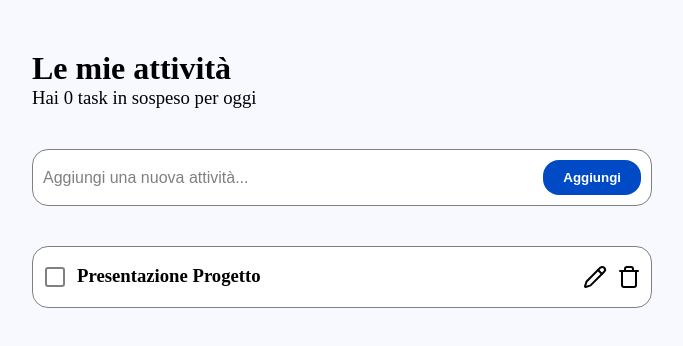
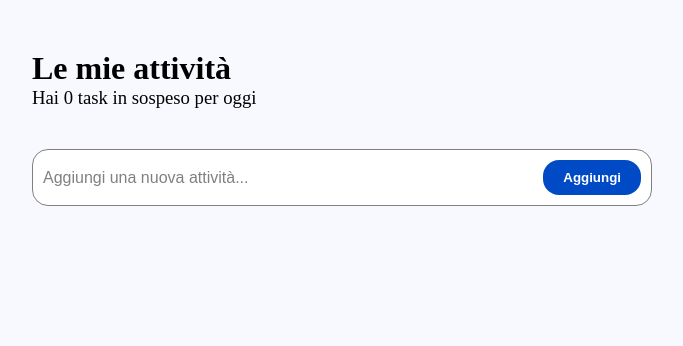
Before and after one commit to Ka-Scaccia/1_ToDoList, a React (Create React App) app: page / in a window 1280 px wide. Shown: the top 346 px of the page, without its empty margins (298-981 px from the left). Built offline with nearby package versions, Linux system fonts and the light colour scheme.

Commit message:
aggiunta funzionalità: aggiungere task

```diff
--- a/src/App.js
+++ b/src/App.js
@@ -8,9 +8,12 @@ import { Header } from "./componenti/Header.js";
 import { useState } from "react";
 
 function App() {
-  // useState
+  // ARRAY
+  const [tasks, setTasks] = useState([]);
+  // USESTATE
   // contatore task
   const [countActivity, setCountActivity] = useState(0);
+  // contenuto nuova task
   const [activity, setActivity] = useState("");
   // controllo click btn "Aggiungi"
   const [isClicked, setIsClicked] = useState(false);
@@ -28,6 +31,51 @@ function App() {
   const [isClickedDelete, setIsClickedDelete] = useState(false);
   const yesDelete = () => setIsClickedDelete(true);
   const noDelete = () => setIsClickedDelete(false);
+  // FUNCTION
+  // aggiungi un nuovo task: se il contenuto dell'input è popolato
+  // aggiungi un nuovo array e resetta contenuto input e controllo click BTN
+  const addTask = () => {
+    if (!activity.trim()) {
+      alert("Scrivere qualcosa!");
+      return;
+    }
+    const newTask = { id: Date.now(), title: activity };
+    setTasks((prev) => [...prev, newTask]);
+    setActivity("");
+    setIsClicked(false);
+  };
+
+  // se l'utente ha cliccato il bottone "Aggiungi"
+  if (setIsClicked) {
+    return (
+      <>
+        <div className="App container">
+          <div className="contenitorePrincipale flex">
+            <div className="box1">
+              <Header count={countActivity} setCount={setCountActivity} />
+            </div>
+            <div className="box2">
+              <AddNewTask
+                content={activity}
+                setContent={setActivity}
+                clickedBtn={addTask}
+              />
+            </div>
+            {/* ritorno la lista dei tasks */}
+            {tasks.map((task) => (
+              <Task
+                key={task.id}
+                title={task.title}
+                OnChecked={yesChecked}
+                OnEdit={yesEdit}
+                onDelete={yesDelete}
+              />
+            ))}
+          </div>
+        </div>
+      </>
+    );
+  } else {
     return (
       <div className="App container">
         <div className="contenitorePrincipale flex">
@@ -41,13 +89,10 @@ function App() {
               clickedBtn={yesClicked}
             />
           </div>
-        <div className="box3">
-          <Task OnChecked={yesChecked} OnEdit={yesEdit}
-          onDelete={yesDelete} />
-        </div>
         </div>
       </div>
     );
   }
+}
 
 export default App;
--- a/src/componenti/Task.js
+++ b/src/componenti/Task.js
@@ -1,7 +1,7 @@
 import React from "react";
 import "../CSS/task.css";
 
-export const Task = ({ OnChecked, OnEdit, onDelete }) => {
+export const Task = ({ title, OnChecked, OnEdit, onDelete }) => {
   return (
     <>
       <div className="task flex">
@@ -13,16 +13,16 @@ export const Task = ({ OnChecked, OnEdit, onDelete }) => {
             viewBox="0 0 24 24"
             fill="none"
             stroke="currentColor"
-            stroke-width="2"
-            stroke-linecap="round"
-            stroke-linejoin="round"
-            class="lucide lucide-square-icon lucide-square
+            strokeWidth="2"
+            strokeLinecap="round"
+            strokeLinejoin="round"
+            className="lucide lucide-square-icon lucide-square
             unchecked"
             onClick={OnChecked}
           >
             <rect width="18" height="18" x="3" y="3" rx="2" />
           </svg>
-          <h3 className="titleTask">Presentazione Progetto</h3>
+          <h3 className="titleTask">{title}</h3>
         </div>
         <div className="icons flex">
           <svg
@@ -32,10 +32,10 @@ export const Task = ({ OnChecked, OnEdit, onDelete }) => {
             viewBox="0 0 24 24"
             fill="none"
             stroke="currentColor"
-            stroke-width="2"
-            stroke-linecap="round"
-            stroke-linejoin="round"
-            class="lucide lucide-pencil-icon lucide-pencil
+            strokeWidth="2"
+            strokeLinecap="round"
+            strokeLinejoin="round"
+            className="lucide lucide-pencil-icon lucide-pencil
             edit"
             onClick={OnEdit}
           >
@@ -49,10 +49,10 @@ export const Task = ({ OnChecked, OnEdit, onDelete }) => {
             viewBox="0 0 24 24"
             fill="none"
             stroke="currentColor"
-            stroke-width="2"
-            stroke-linecap="round"
-            stroke-linejoin="round"
-            class="lucide lucide-trash-icon lucide-trash
+            strokeWidth="2"
+            strokeLinecap="round"
+            strokeLinejoin="round"
+            className="lucide lucide-trash-icon lucide-trash
             remove"
             onClick={onDelete}
           >
```
Lines whose indentation alone changed are shown as unchanged.
